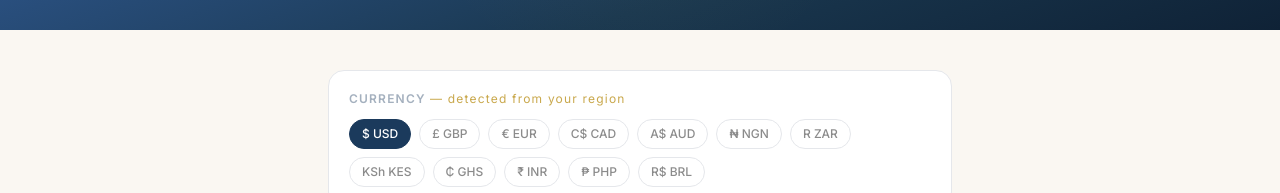
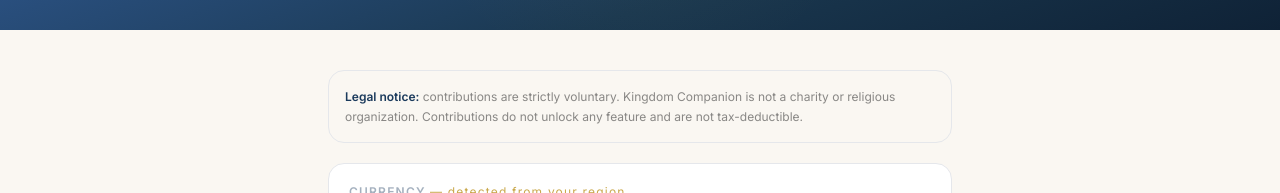
Before and after one commit to companion1015-dev/kingdom-companion-app, a Next.js app: page /support in a window 1280 px wide. Shown: the part 414-607 px from the top of the page. Built offline with nearby package versions, Linux system fonts and the light colour scheme; no server answers.

Commit message:
content: add explicit Legal Notice to Support page (voluntary, not a charity, not tax-deductible) matching updated Terms/Privacy language

```diff
--- a/src/app/(app)/support/page.tsx
+++ b/src/app/(app)/support/page.tsx
@@ -126,6 +126,13 @@
 
           {step === 'amount' && (
             <div className="space-y-5">
+              {/* Legal notice */}
+              <div className="bg-navy/4 dark:bg-cream/5 rounded-2xl border border-navy/8 p-4">
+                <p className="text-xs font-body text-charcoal/55 dark:text-cream/55 leading-relaxed">
+                  <strong className="text-navy dark:text-cream">Legal notice:</strong> contributions are strictly voluntary. Kingdom Companion is not a charity or religious organization. Contributions do not unlock any feature and are not tax-deductible.
+                </p>
+              </div>
+
 
               {/* Currency */}
               <div className="bg-white dark:bg-navy-dark rounded-2xl border border-navy/8 p-5">
```
Also changed, not shown: public/sw.js, 1 other file (tests, documents, lock files or other folders).
